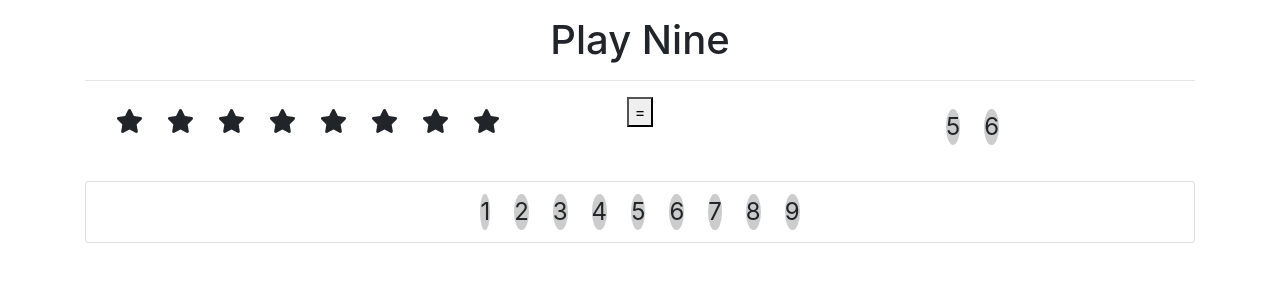
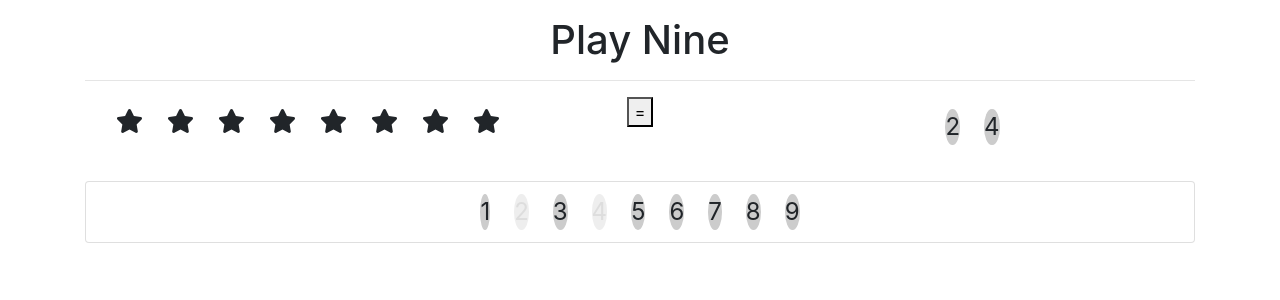
Before and after one commit to ghost-fa/game-kids, a React (Create React App) app: page / in a window 1280 px wide. Shown: the top 300 px of the page. Built offline with nearby package versions, Linux system fonts and the light colour scheme.

Commit message:
add props proprty and map the selectnumber to show the select number for answer and in number component add function two chak if the number is select and retrun selected in game component add state with select array and render in answer and number component

```diff
--- a/src/components/Game.jsx
+++ b/src/components/Game.jsx
@@ -5,6 +5,11 @@
 import Number from './Number'
 
 class Game extends Component{
+
+    state={
+      selectedNumber:[2, 4]
+    }
+
   render(){
     return(
       <Fragment>
@@ -14,11 +19,11 @@
       <div className="row">
     <Stars />
     <Button />
-    <Answer />
+    <Answer selectedNumber={this.state.selectedNumber}/>
 
     </div>
     <br />
-    <Number />
+    <Number selectedNumber={this.state.selectedNumber}/>
     </main>
   </Fragment>
 )
--- a/src/components/Number.jsx
+++ b/src/components/Number.jsx
@@ -2,15 +2,19 @@
 import _ from 'lodash'
 
 
-const Number = () =>{
+const Number = (props) =>{
 
-
+const numberClassName = (number) =>{
+  if(props.selectedNumber.indexOf(number) >= 0){
+    return 'selected';
+  }
+}
     return(
       <Fragment>
         <main className="card text-Center">
           <div>
               {numbersList.map((number,i) => (
-              <span key={i}>{number}</span>))}
+              <span key={i} className={numberClassName(number)}>{number}</span>))}
           </div>
     </main>
   </Fragment>
--- a/src/views/Answer.jsx
+++ b/src/views/Answer.jsx
@@ -1,11 +1,10 @@
 import React from 'react';
 
 
-const Answer = ( ) =>{
+const Answer = (props) =>{
   return (<div className="col-5">
-    <span>5</span>
-
-    <span>6</span>
+  {props.selectedNumber.map((number, i) =>
+  <span key={i}>{number}</span>)}
   </div>)
 }
 
```
